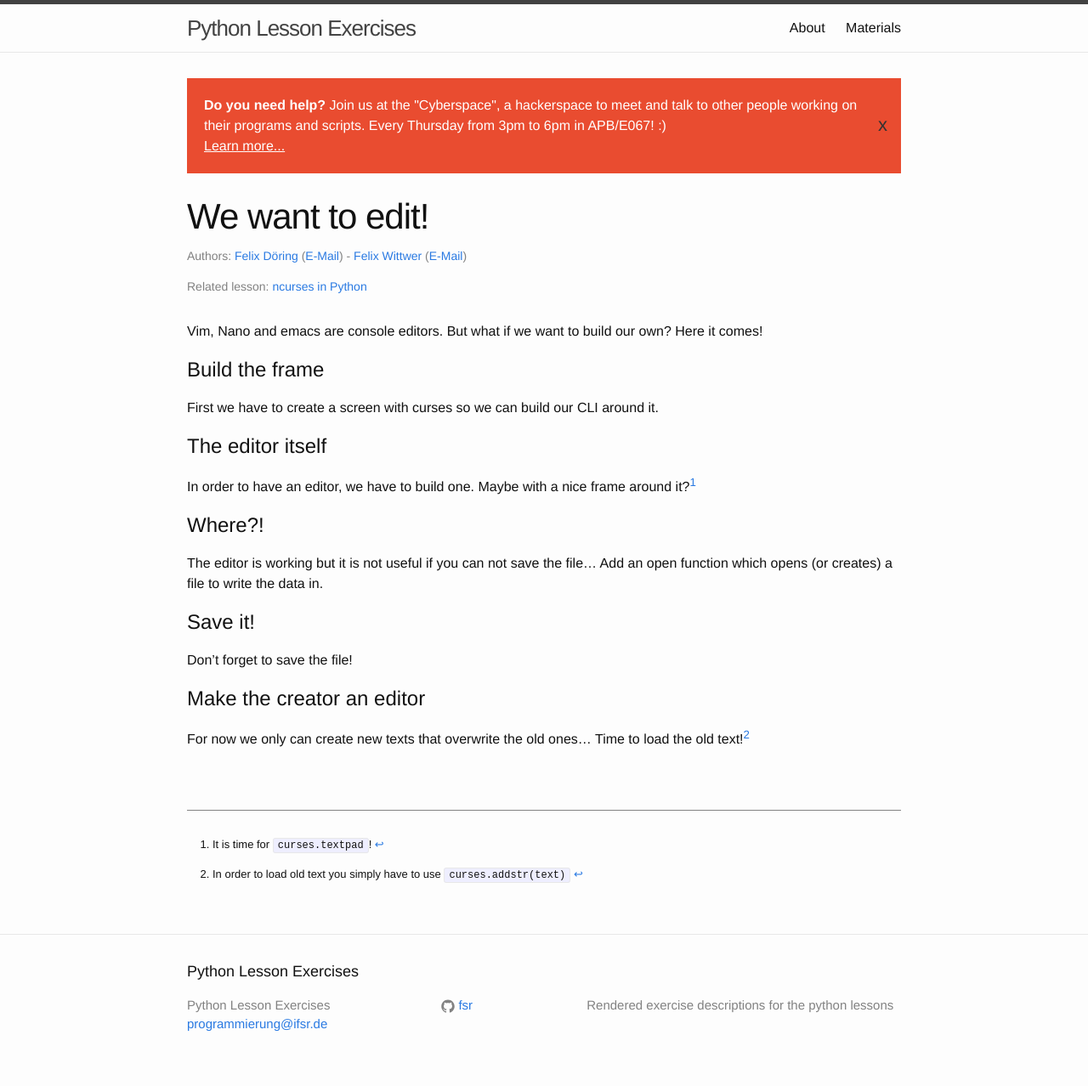
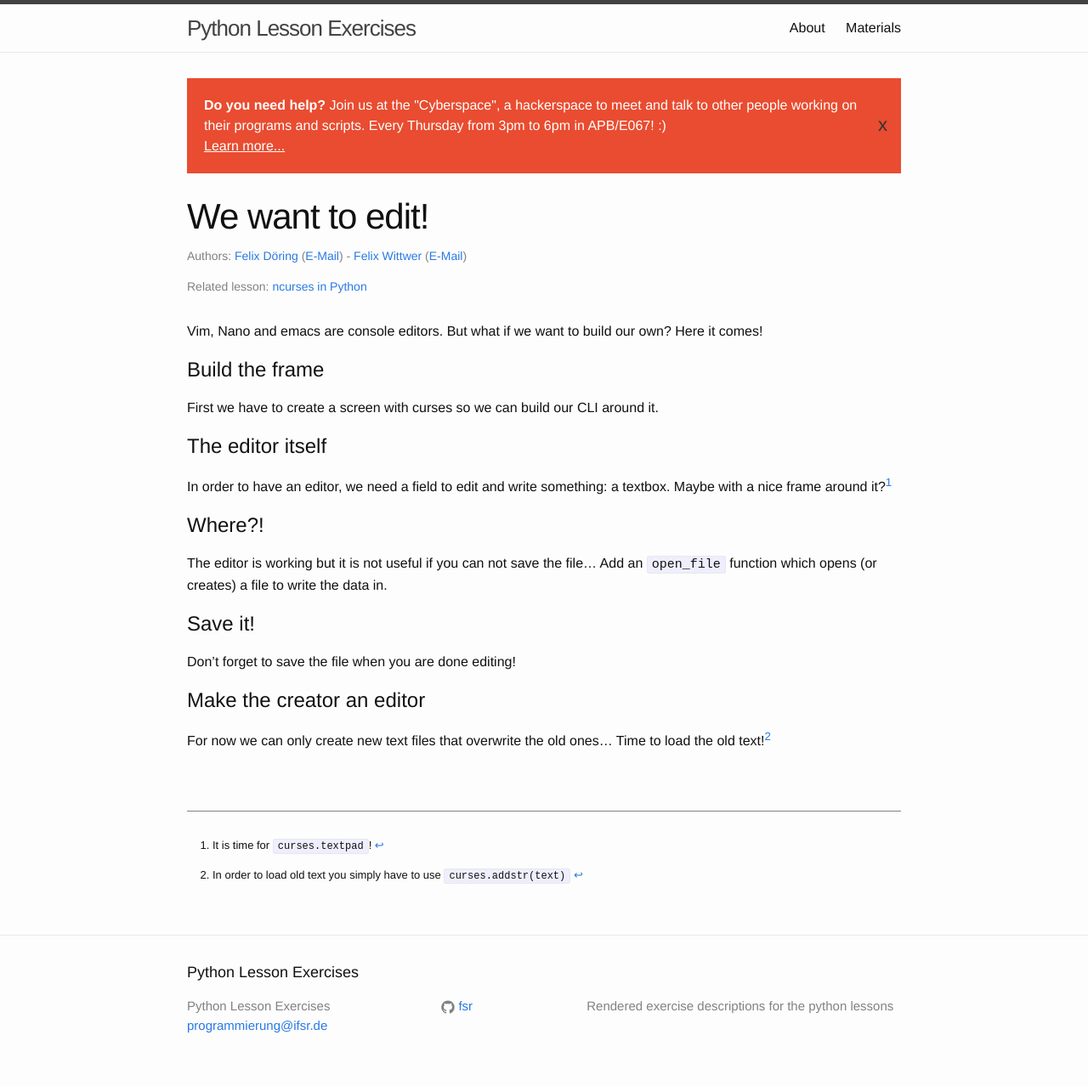
Before and after one commit to fsr/python-lessons, a Jekyll site: the page built from _exercises/21_ncurses.md, in a window 1280 px wide. Shown: the whole page at 85% size. Built offline with Jekyll 4.4.1, drawn with Linux system fonts in a browser that asks for light colours.

Commit message:
Change wording in task 21

```diff
--- a/_exercises/21_ncurses.md
+++ b/_exercises/21_ncurses.md
@@ -15,7 +15,7 @@ First we have to create a screen with curses so we can build our CLI around it.
 
 # The editor itself
 
-In order to have an editor, we have to build one. Maybe with a nice frame around it?[^textpad]
+In order to have an editor, we need a field to edit and write something: a textbox. Maybe with a nice frame around it?[^textpad]
 
 [^textpad]:
     It is time for `curses.textpad`!
@@ -23,15 +23,15 @@ In order to have an editor, we have to build one. Maybe with a nice frame around
 # Where?!
 
 The editor is working but it is not useful if you can not save the file...
-Add an open function which opens (or creates) a file to write the data in.
+Add an `open_file` function which opens (or creates) a file to write the data in.
 
 # Save it!
 
-Don't forget to save the file!
+Don't forget to save the file when you are done editing!
 
 # Make the creator an editor
 
-For now we only can create new texts that overwrite the old ones...
+For now we can only create new text files that overwrite the old ones...
 Time to load the old text![^load]
 
 [^load]:
```
